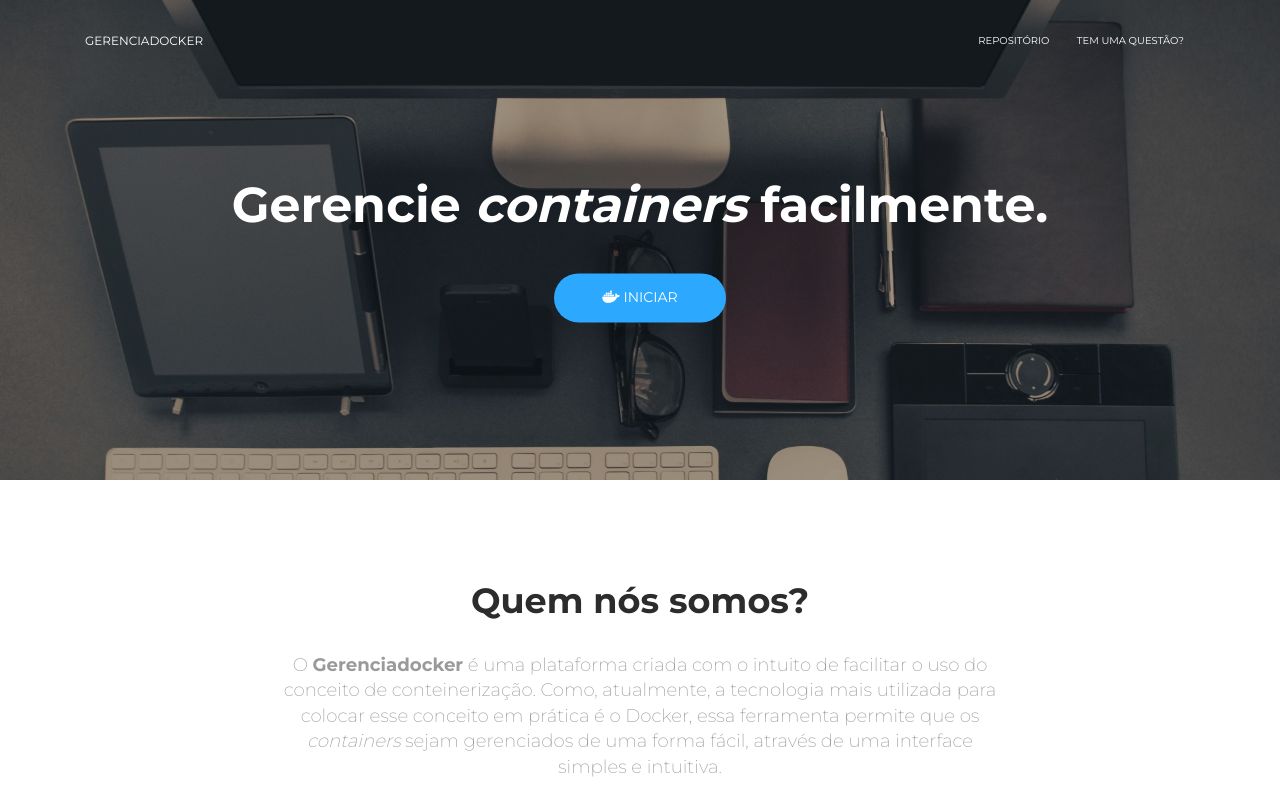
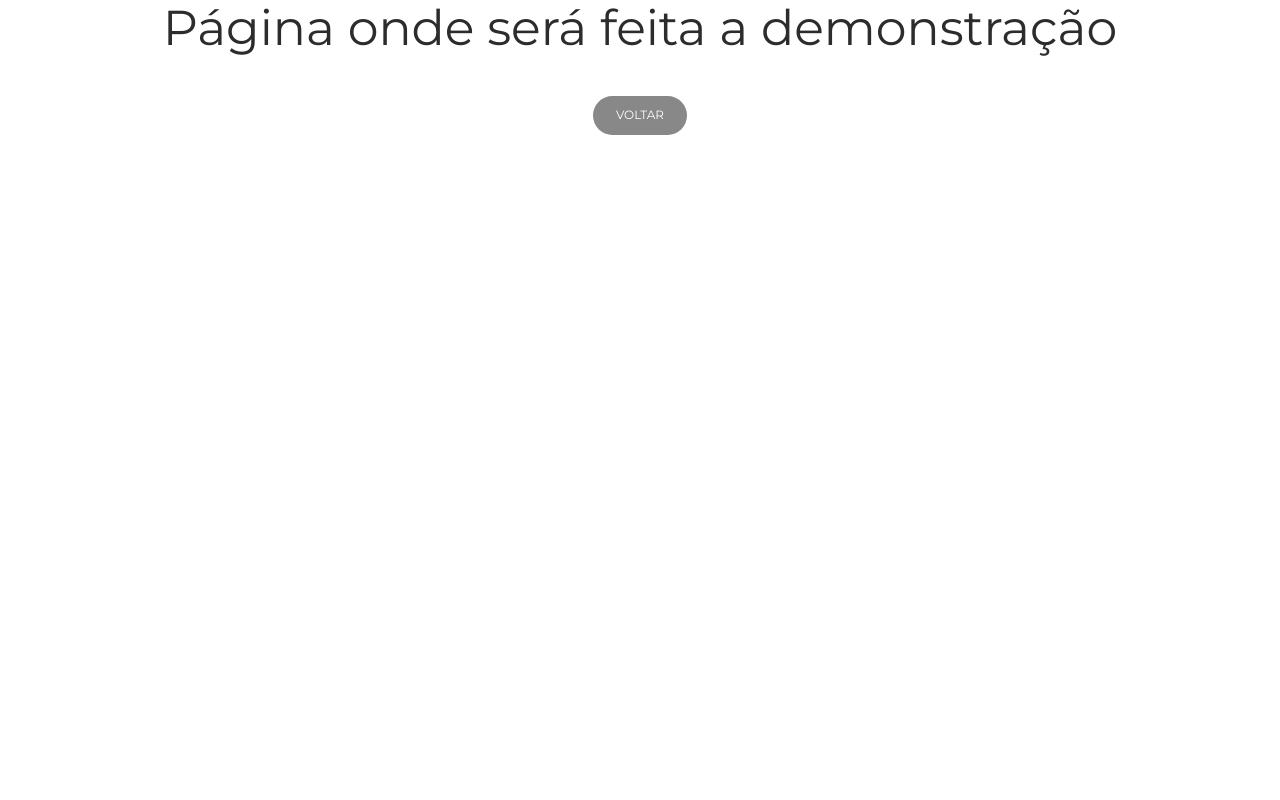
Before and after one commit to joaodos3v/gerenciadocker, a React (Create React App) app in the folder front/: page /demonstration in a window 1280 px wide. Shown: the top 800 px of the page. Built offline with nearby package versions, Linux system fonts and the light colour scheme.

Commit message:
[ReactJS] Criando estrutura de rotas e pagina que sera utilizada para executar a demonstraçao

```diff
--- /dev/null
+++ b/front/src/Demonstration.js
@@ -0,0 +1,22 @@
+import React from 'react';
+import { Link } from 'react-router-dom';
+
+// reactstrap components
+import { Button } from "reactstrap";
+
+class Sobre extends React.Component {
+  render() {
+    return (
+      <div className="text-center">
+          <h1>Página onde será feita a demonstração</h1>
+          <Link to="/">
+            <Button className="btn-round" color="secondary">
+              VOLTAR
+            </Button>
+          </Link>
+      </div>
+    );
+  }
+}
+
+export default Sobre;
--- a/front/src/components/DefaultNavbar.js
+++ b/front/src/components/DefaultNavbar.js
@@ -53,7 +53,7 @@ function DefaultNavbar() {
         <Container>
           <div className="navbar-translate">
             <NavbarBrand
-              to="/index"
+              to="/"
               tag={Link}
               id="gerenciadocker-logo"
             >
--- a/front/src/components/LandingPageHeader.js
+++ b/front/src/components/LandingPageHeader.js
@@ -1,4 +1,5 @@
 import React from "react";
+import { Link } from 'react-router-dom';
 
 // reactstrap components
 import { Button, Container } from "reactstrap";
@@ -35,15 +36,11 @@ function LandingPageHeader() {
           <Container>
             <h1 className="title">Gerencie <i>containers</i> facilmente.</h1>
             <div className="text-center">
-              <Button
-                className="btn-round"
-                color="info"
-                href="#pablo"
-                size="lg"
-                onClick={e => e.preventDefault()}
-              >
-                <i className="fab fa-docker"></i> INICIAR
-              </Button>
+              <Link to="/demonstration">
+                <Button className="btn-round" color="info" size="lg">
+                  <i className="fab fa-docker"></i> INICIAR
+                </Button>
+              </Link>
             </div>
           </Container>
         </div>
--- a/front/src/index.js
+++ b/front/src/index.js
@@ -3,6 +3,7 @@ import ReactDOM from 'react-dom';
 
 import { BrowserRouter, Route, Switch } from "react-router-dom";
 import LandingPage from './LandingPage';
+import Demonstration from './Demonstration';
 
 // styles for this kit
 import "./assets/css/bootstrap.min.css";
@@ -20,9 +21,10 @@ ReactDOM.render(
   <BrowserRouter>
     <Switch>
       <Route
-        path="/"
+        path="/" exact={true}
         render={props => <LandingPage {...props} />}
       />
+      <Route path="/demonstration" component={Demonstration} />
     </Switch>
   </BrowserRouter>,
   document.getElementById("root")
```
